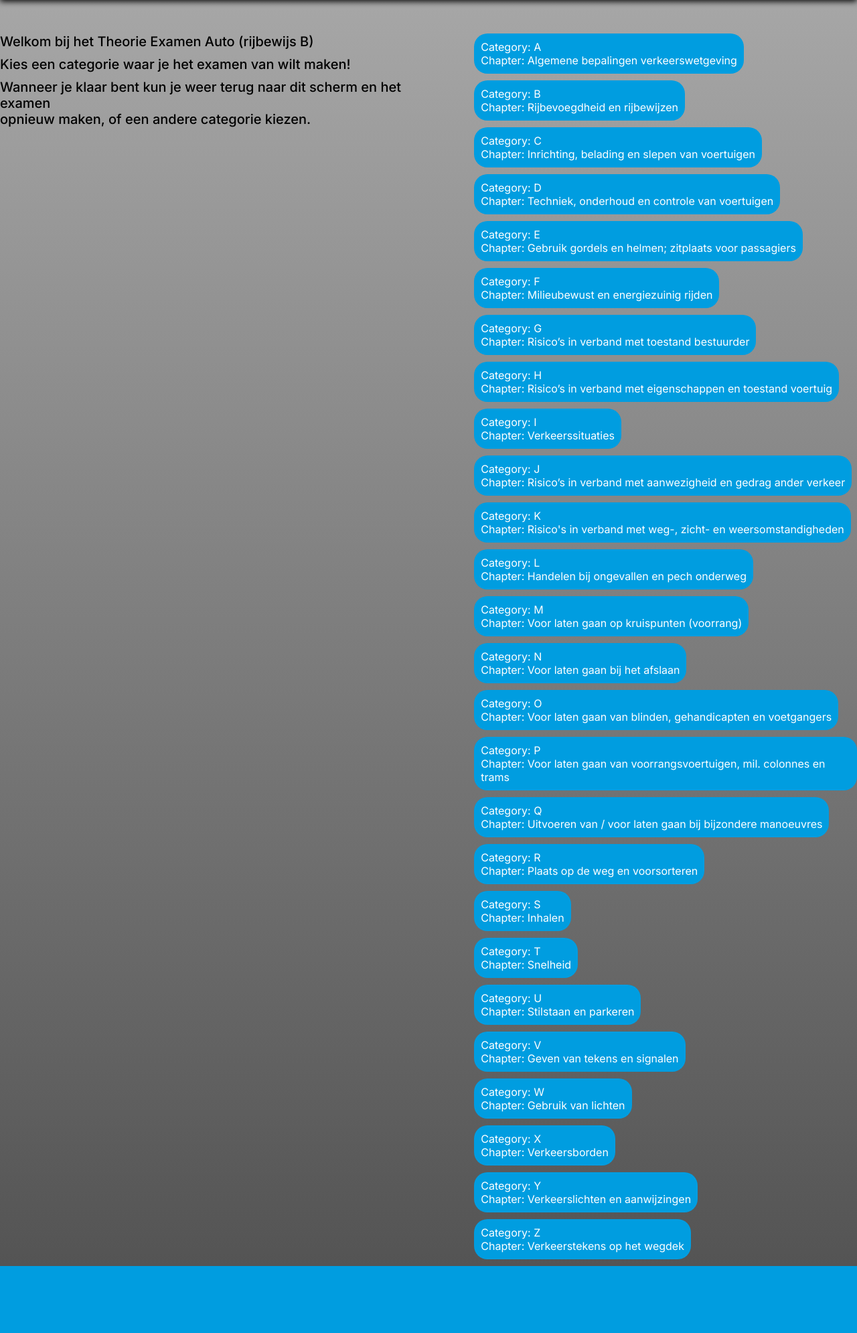
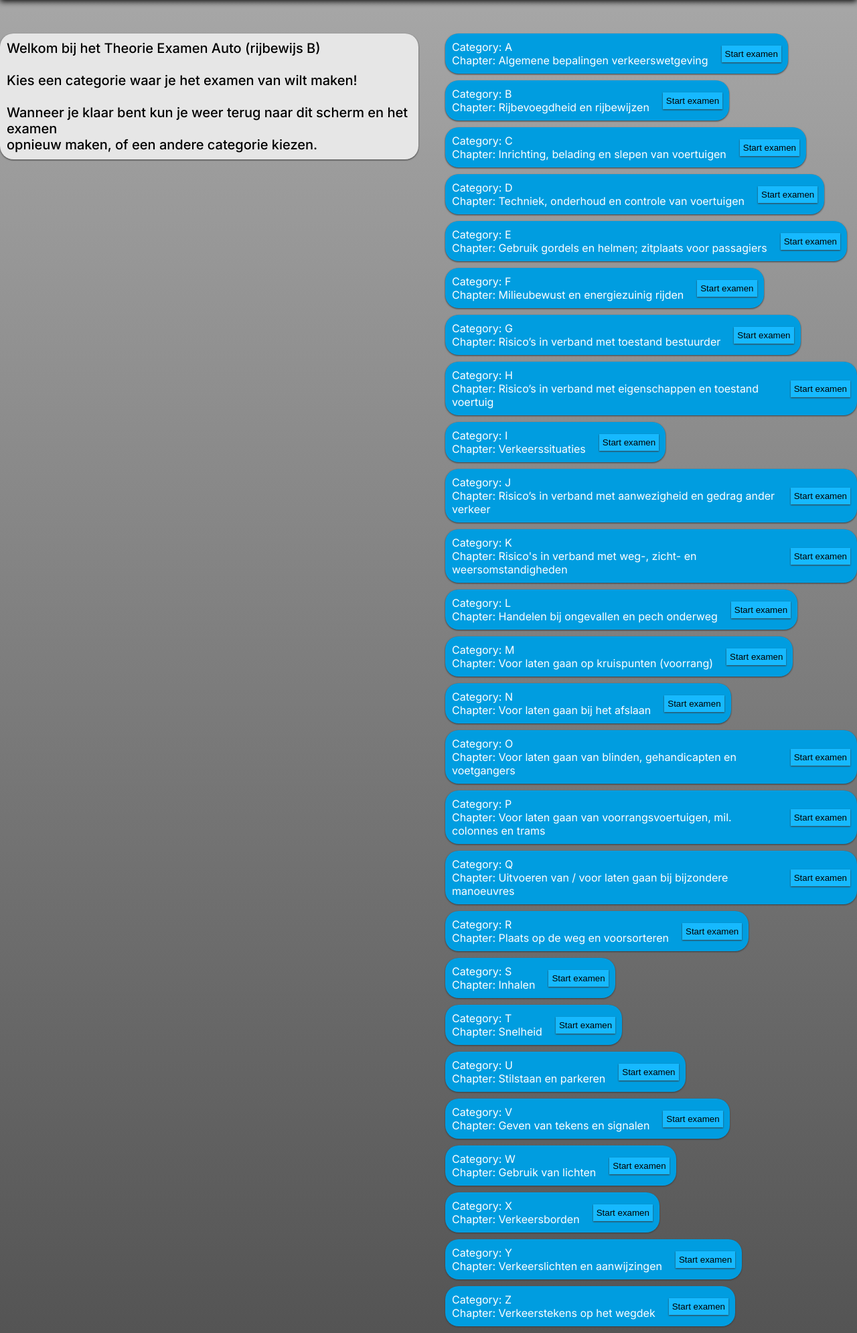
Before and after one commit to PebblesDV/CBR-Challenge, a PHP site: page / in a window 1280 px wide. Shown: the part 60-2050 px from the top of the page at 67% size. Before the commit the page ends 1950 px from the top, so only its background shows below. Run offline with PHP 8.4, Linux system fonts and the light colour scheme.

Commit message:
finished start page

```diff
--- a/css/start.css
+++ b/css/start.css
@@ -7,9 +7,11 @@
 }
 
 .start-txt-all {
-  display: flex;
-  flex-direction: column;
-  gap: 10px;
+  background-color: rgb(230, 230, 230);
+  height: fit-content;
+  padding: 10px;
+  border-radius: 20px;
+  filter: drop-shadow(rgb(59, 59, 59) 0px 1px 1px);
 }
 
 .start-txt {
@@ -24,14 +26,33 @@
 }
 
 .category-card {
+  display: flex;
+  flex-direction: row;
+  align-items: center;
+  gap: 20px;
   background-color: #009de0;
   width: fit-content;
   padding: 10px;
   margin-bottom: 10px;
   border-radius: 20px;
+  filter: drop-shadow(rgb(59, 59, 59) 0px 1px 1px);
 }
 
 .category-txt {
   margin: 0;
   color: white;
 }
+
+.start-btn {
+  background-color: #16b9ff;
+  border: none;
+  color: black;
+  padding: 5px;
+  filter: drop-shadow(rgb(59, 59, 59) 0px 1px 1px);
+}
+
+.start-btn:hover {
+  cursor: pointer;
+  background-color: #16a6e4;
+  transition: 0.2s;
+}
--- a/index.php
+++ b/index.php
@@ -35,9 +35,12 @@ foreach ($json_data as $items) {
   <div class="all-info">
 
     <div class="start-txt-all">
-      <p class="start-txt">Welkom bij het Theorie Examen Auto (rijbewijs B)</p>
-      <p class="start-txt">Kies een categorie waar je het examen van wilt maken!</p>
-      <p class="start-txt">Wanneer je klaar bent kun je weer terug naar dit scherm en het examen <br> opnieuw maken, of een andere categorie kiezen.</p>
+      <p class="start-txt">Welkom bij het Theorie Examen Auto (rijbewijs B)
+        <br><br>
+        Kies een categorie waar je het examen van wilt maken!
+        <br><br>
+        Wanneer je klaar bent kun je weer terug naar dit scherm en het examen <br> opnieuw maken, of een andere categorie kiezen.
+      </p>
     </div>
 
     <div class="category-all-cards">
@@ -54,6 +57,9 @@ foreach ($json_data as $items) {
               <br>
               Chapter: <?= $chapter ?>
             </p>
+            <form action="question.php">
+              <input class="start-btn" type="submit" name="start-btn" value="Start examen">
+            </form>
           </div>
       <?php
         }
@@ -66,4 +72,5 @@ foreach ($json_data as $items) {
 
 </html>
 
+<!-- heb de onclick veranderd naar een action in een form voor de button:) weet niet wat het laatste stukje van deze code doet/betekent dus laat het even hier staan in case we sill need it! -->
 <!-- onclick="window.location.href='question.php?chapter=<?= urlencode($chapter) ?>'" -->
```
